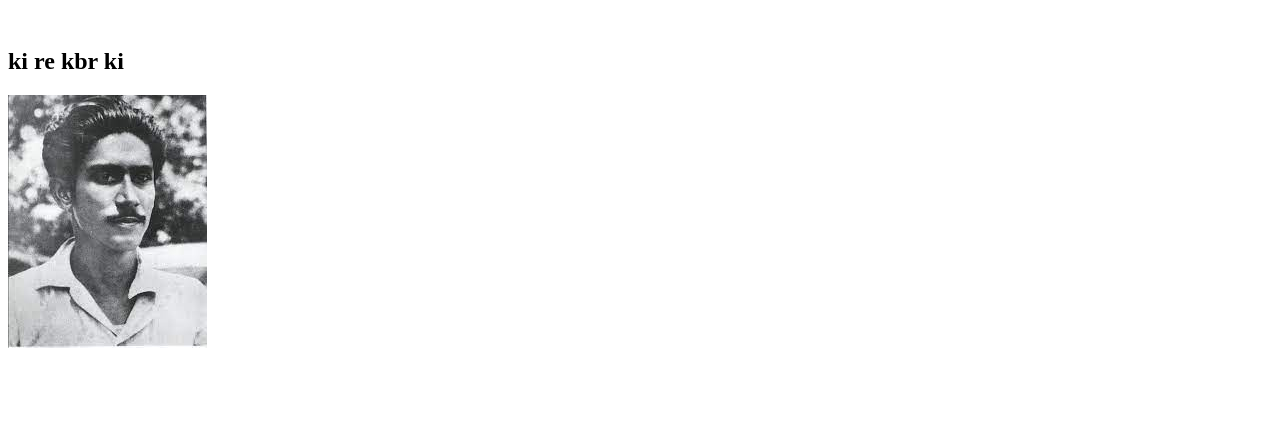
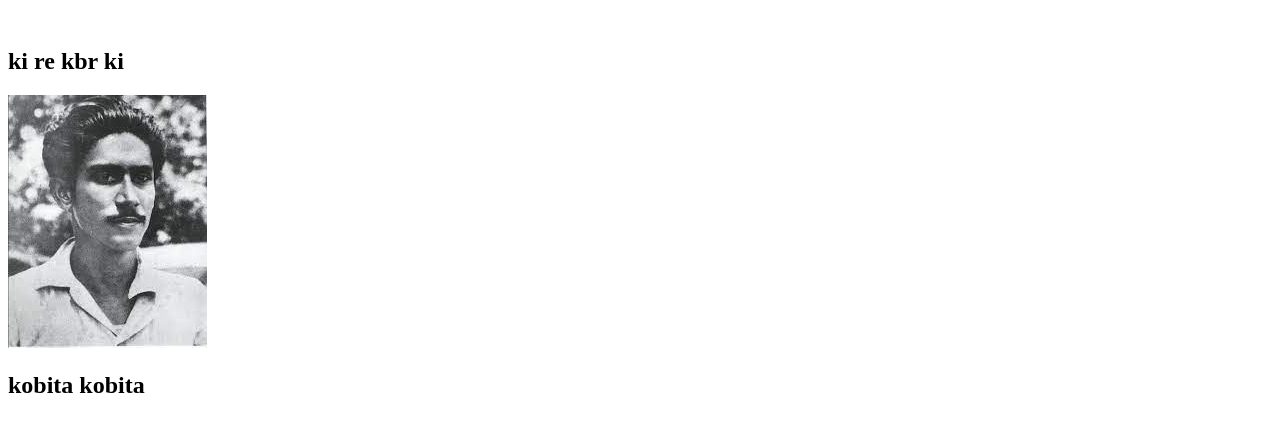
Before and after one commit to tonmay-26/my-third-repo, a plain HTML site: page hello.html in a window 1280 px wide. Shown: the part 187-618 px from the top of the page. Drawn offline with Linux system fonts and the light colour scheme.

```diff
--- a/hello.html
+++ b/hello.html
@@ -13,6 +13,7 @@
     <p><strong>amr sonar bangla ami tomai valo basi</strong></p>
     <h2>ki re kbr ki</h2>
     <img src="images.jpg" alt="">
+    <h2>kobita kobita</h2>
 
 </body>
 </html>
```
Also changed, not shown: index.html (+1 -0 lines).
